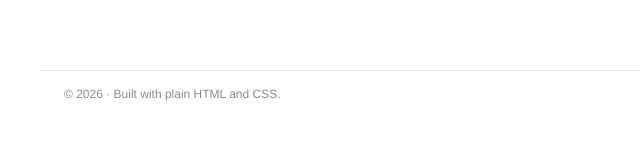
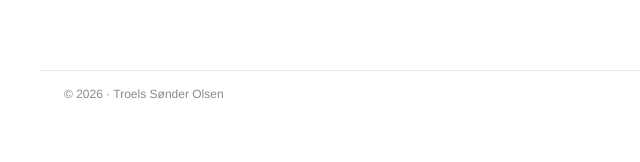
Before and after one commit to tsolsen/tsolsen.github.io, a plain HTML site: page architecture.html in a window 1280 px wide. Shown: the part 1400-1562 px from the top of the page, 0-640 px from the left. Drawn offline with Linux system fonts and the light colour scheme.

Commit message:
Update architecture.html

```diff
--- a/architecture.html
+++ b/architecture.html
@@ -89,8 +89,7 @@
   </main>
 
   <footer>
-    &copy; 2026 &middot; Built with plain HTML and CSS.
-  </footer>
+    &copy; 2026 &middot; Troels Sønder Olsen
 
 </body>
 </html>
```
